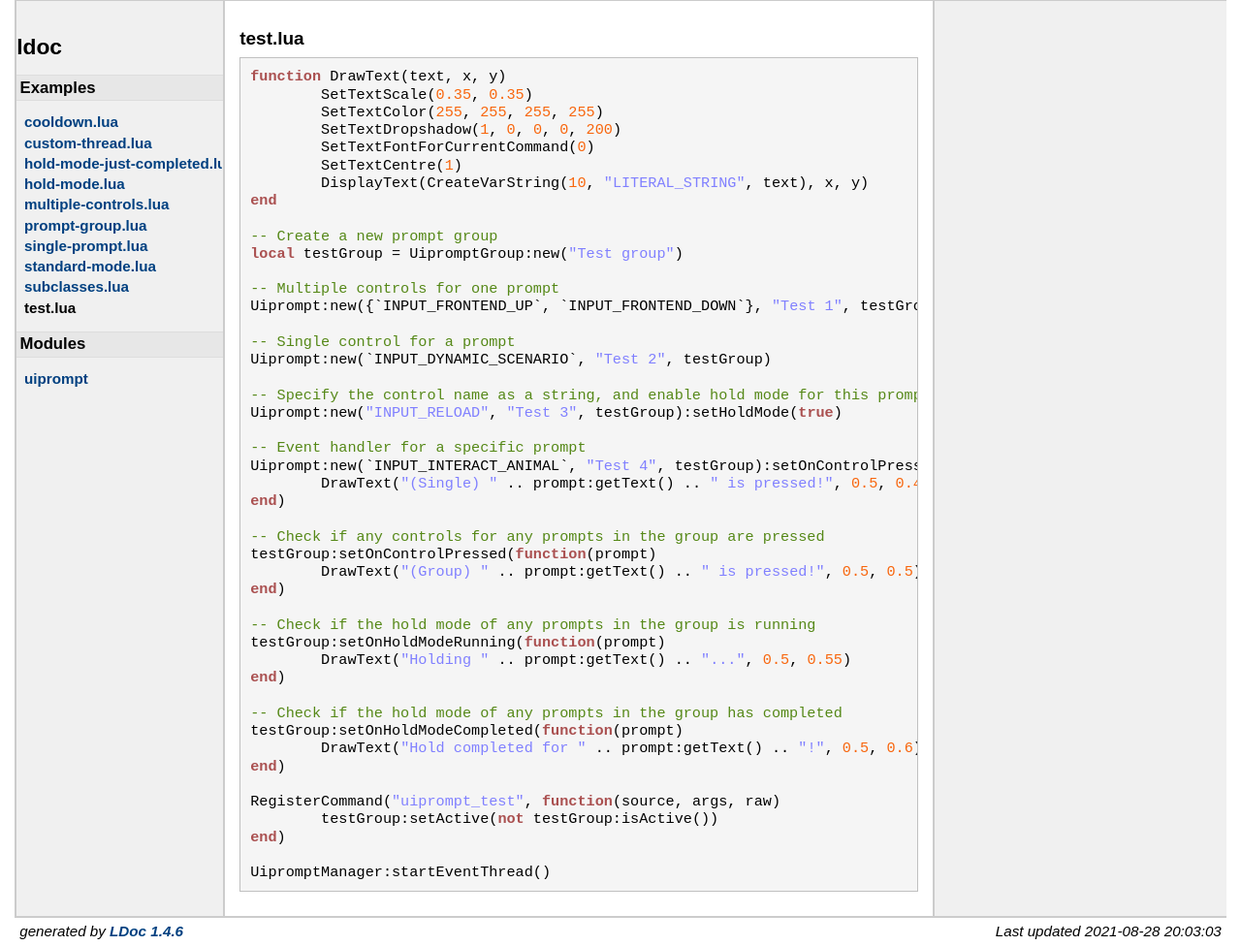
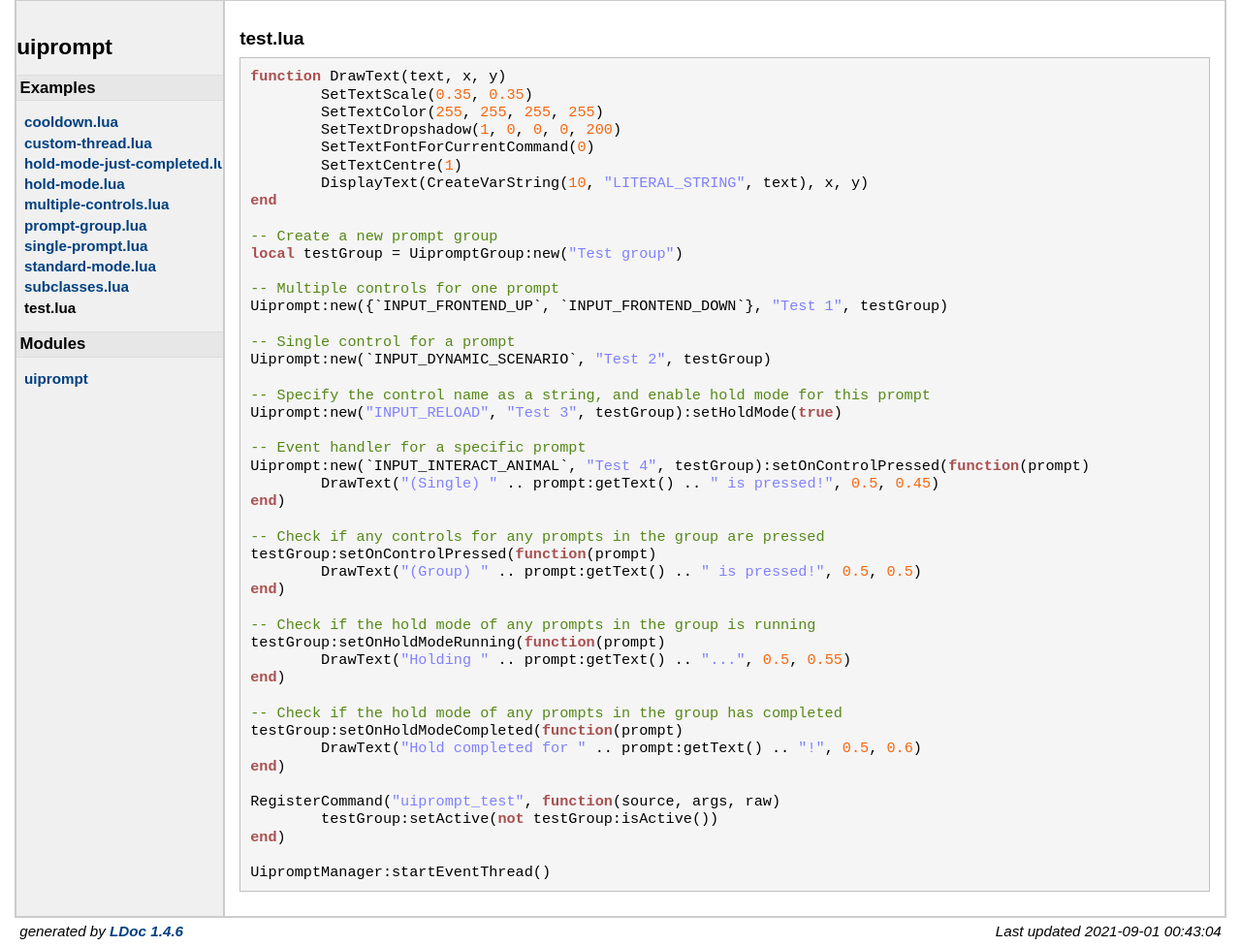
Before and after one commit to kibook/redm-uiprompt, a plain HTML site: page examples/test.lua.html in a window 1280 px wide. Shown: the whole page at 97% size. Drawn offline with Linux system fonts and the light colour scheme.

Commit message:
Deploying to gh-pages from @ kibook/redm-uiprompt@b4b469a2b010ae74b76ef74eb86474d1f2bce8be 🚀

```diff
--- a/examples/test.lua.html
+++ b/examples/test.lua.html
@@ -24,7 +24,7 @@
 
 <div id="navigation">
 <br/>
-<h1>ldoc</h1>
+<h1>uiprompt</h1>
 
 
 
@@ -105,7 +105,7 @@ UipromptManager:startEventThread()</pre>
 </div> <!-- id="main" -->
 <div id="about">
 <i>generated by <a href="http://github.com/stevedonovan/LDoc">LDoc 1.4.6</a></i>
-<i style="float:right;">Last updated 2021-08-28 20:03:03 </i>
+<i style="float:right;">Last updated 2021-09-01 00:43:04 </i>
 </div> <!-- id="about" -->
 </div> <!-- id="container" -->
 </body>
--- a/ldoc.css
+++ b/ldoc.css
@@ -188,7 +188,6 @@ table.index td { text-align: left; vertical-align: top; }
 #content {
     margin-left: 14em;
     padding: 1em;
-    width: 700px;
     border-left: 2px solid #cccccc;
     border-right: 2px solid #cccccc;
     background-color: #ffffff;
```
Also changed, not shown: examples/cooldown.lua.html (+2 -2 lines), examples/custom-thread.lua.html (+2 -2 lines), examples/hold-mode-just-completed.lua.html (+2 -2 lines), examples/hold-mode.lua.html (+2 -2 lines), examples/multiple-controls.lua.html (+2 -2 lines), examples/prompt-group.lua.html (+2 -2 lines), examples/single-prompt.lua.html (+2 -2 lines), examples/standard-mode.lua.html (+2 -2 lines), examples/subclasses.lua.html (+2 -2 lines), index.html (+2 -2 lines).
